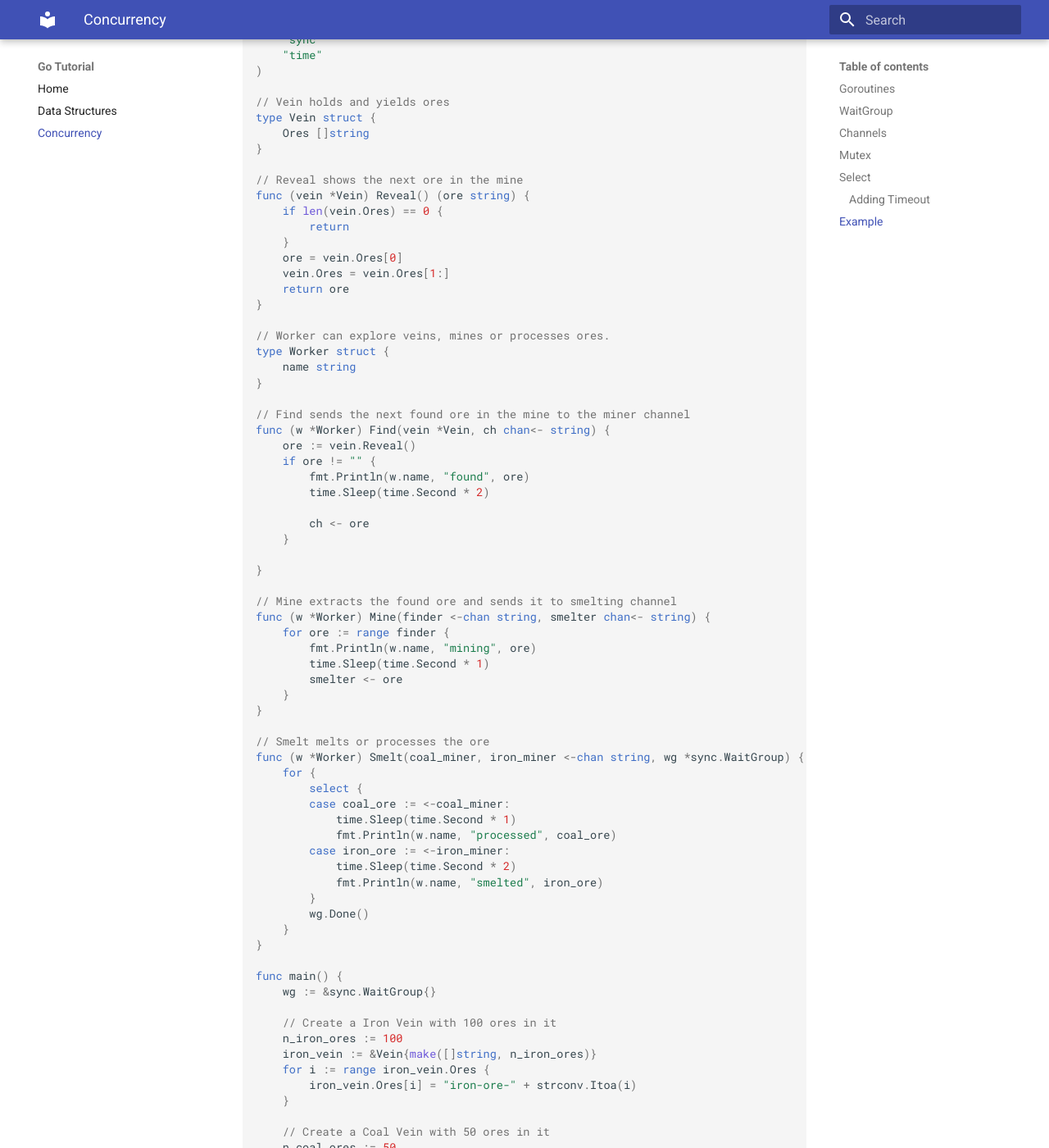
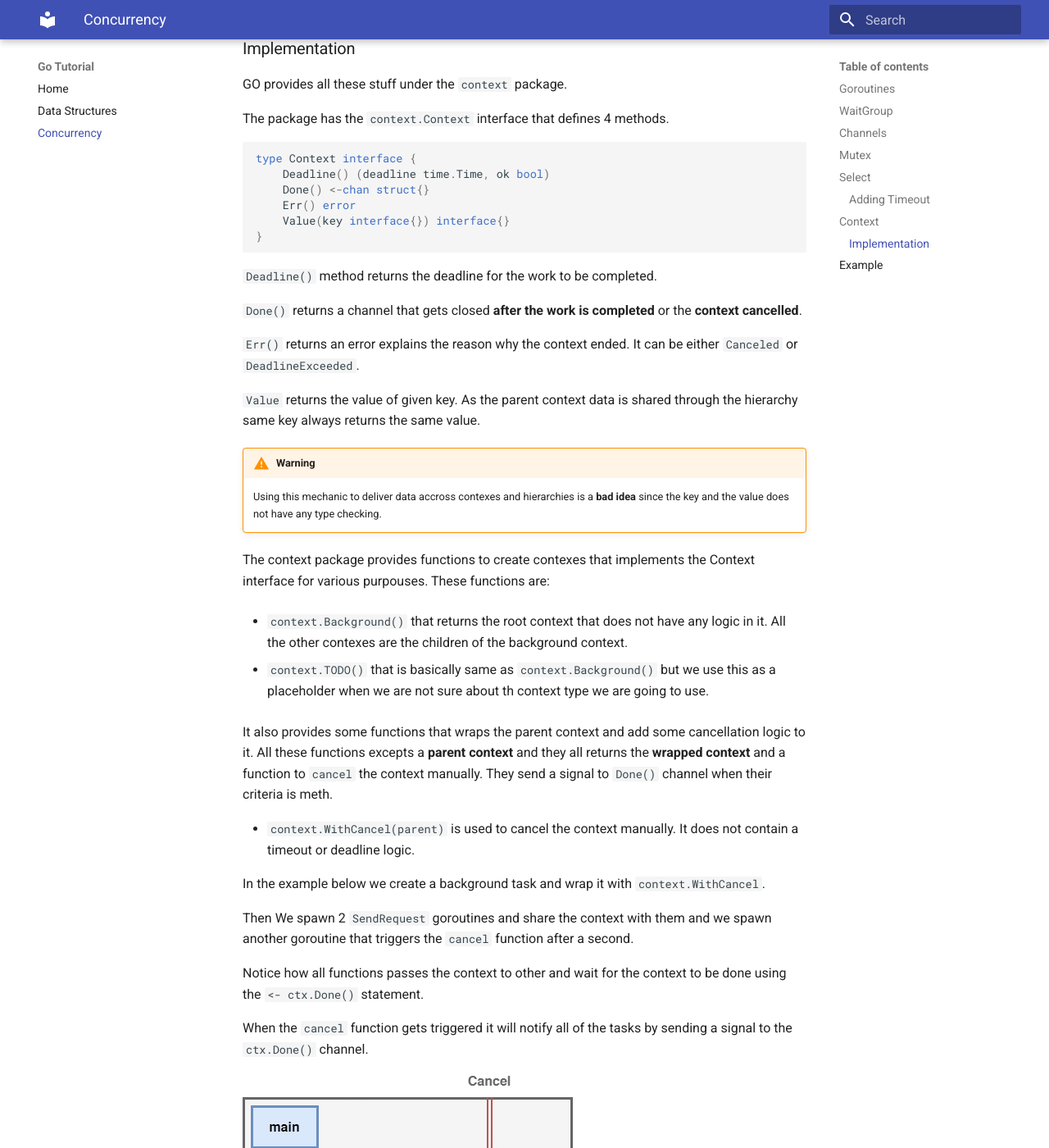
Before and after one commit to mgurdal/go-tutorial, an MkDocs documentation site: the page built from docs/concurrency.md, in a window 1280 px wide and 1400 px high, scrolled down 10392 px. Shown: the whole window at 82% size. Built offline with MkDocs 1.6.1 and Material for MkDocs 9.7.7, drawn with Linux system fonts in a browser that asks for light colours; some of the changed text lies outside the part shown.

Commit message:
Add context

````diff
--- a/docs/concurrency.md
+++ b/docs/concurrency.md
@@ -347,8 +347,168 @@
 	}
 ```
 
-Example
---------
+
+## Context
+
+"We use Context to inform goroutines about cancellations and timeouts."
+
+Contexes deserve atleast the same amout of learning effort as the other concurrency units.
+
+Spawning goroutines all around without caring much about their status can significanly effect the performance without any obvious errors.
+
+When we spawn a goroutine using `go Func()`, it does not give us a reference
+to later cancel it.
+
+We sometimes spawn resource intensive goroutines using another goroutine. When the spawner goroutine finishes other goroutine keeps running in background even it is not necessary. Our resoures  gets wasted.
+
+Uncool..
+
+This is where the contexes comes handy.
+
+- Contexes allows us to propagete cancellation to the goroutines.
+- Contexes can create hierarchies. When the root context gets cancelled all sub contexes also cancels.
+
+Without Context                         |  With Context
+:--------------------------------------:|:-------------------------:
+![nocontext](assets/img/nocontext.gif)  | ![context](assets/img/context.gif)
+
+
+### Implementation
+
+GO provides all these stuff under the `context` package.
+
+The package has the `context.Context` interface that defines 4 methods.
+
+```go
+type Context interface {
+	Deadline() (deadline time.Time, ok bool)
+	Done() <-chan struct{}
+	Err() error
+	Value(key interface{}) interface{}
+}
+```
+
+`Deadline()` method returns the deadline for the work to be completed.
+
+`Done()` returns a channel that gets closed **after the work is completed** or the **context cancelled**.
+
+`Err()` returns an error explains the reason why the context ended. It can be either `Canceled` or `DeadlineExceeded`.
+
+`Value` returns the value of given key. As the parent context data is shared through the hierarchy same key always returns the same value.
+
+!!! warning
+	Using this mechanic to deliver data accross contexes and hierarchies is a **bad idea** since the key and the value does not have any type checking.
+
+The context package provides functions to create contexes that implements the Context interface for various purpouses. These functions are:
+
+
+- `context.Background()` that returns the root context that does not have any logic in it. All the other contexes are the children of the background context.
+
+- `context.TODO()` that is basically same as `context.Background()` but we use this as a placeholder when we are not sure about th context type we are going to use.
+
+It also provides some functions that wraps the parent context and add some cancellation logic to it. All these functions excepts a **parent context** and they all returns the **wrapped context** and a function to `cancel` the context manually. They send a signal to `Done()` channel when their criteria is meth.
+
+
+- `context.WithCancel(parent)` is used to cancel the context manually. It does not contain a timeout or deadline logic.
+
+In the example below we create a background task and wrap it with `context.WithCancel`.
+
+Then We spawn 2 `SendRequest` goroutines and share the context with them
+and we spawn another goroutine that triggers the `cancel` function after a second.
+
+Notice how all functions passes the context to other and wait for the context to be done using the  `<- ctx.Done()` statement.
+
+When the `cancel` function gets triggered it will notify all of the tasks by sending a signal to the ` ctx.Done()` channel.
+
+![cancel](assets/img/cancel.gif)
+
+```go
+// SearchDB finishes normally after 2 seconds
+func SearchDB(ctx context.Context){
+	fmt.Println("Searching Database")
+	select {
+	case <- ctx.Done():
+		fmt.Println("Search Cancelled")
+	case <- time.After(time.Second * 2):
+		fmt.Println("Search Finished")
+	}
+
+}
+// SendRequest finishes normally after 2 seconds
+func SendRequest(ctx context.Context){
+	fmt.Println("Processing Request")
+
+	go SearchDB(ctx)
+	go SearchDB(ctx)
+
+	select {
+	case <- ctx.Done():
+		fmt.Println("Request Cancelled")
+	case <- time.After(time.Second * 2):
+		fmt.Println("Request Finished")
+	}
+}
+
+
+func main() {
+	ctx := context.Background()
+	cancellingCtx, cancel := context.WithCancel(ctx)
+
+	go SendRequest(cancellingCtx)
+	go SendRequest(cancellingCtx)
+
+	// This will manually cancel all request and database searches after 1 second
+	go time.AfterFunc(time.Second, cancel)
+
+	select {
+	case <- cancellingCtx.Done():
+		fmt.Println("Cancelled by Context")
+	case <- time.After(time.Second * 3):
+		fmt.Println("Finished normally")
+	}
+
+	// This will give time to goroutines to print stuff on screen
+	<- time.After(time.Second * 3)
+}
+```
+
+- `context.WithTimeout(parent, duration)` is used to set a certain time limit.
+
+We can also add a new timeout to existing context. For this example; we can add another timeout in `SendRequest` function. So that if the database does not return within 2 seconds we can cancel it.
+
+![timeout](assets/img/timeout.gif)
+
+
+```go
+// SendRequest finishes normally after 5 seconds
+// Cancels database search after waiting for 2 seconds
+func SendRequest(ctx context.Context){
+	fmt.Println("Processing Request")
+
+	// This will cancel all database searches after 2 seconds
+	// We will not use the cancel function since we already set a timeout
+	dbCtx, _ := context.WithTimeout(ctx, time.Second * 2)
+
+	go SearchDB(dbCtx)
+	go SearchDB(dbCtx)
+
+	select {
+	case <- ctx.Done():
+		fmt.Println("Request Cancelled")
+	case <- dbCtx.Done():
+		fmt.Println("Search Timeout -", dbCtx.Err())  // Search Timeout - context deadline exceeded
+	case <- time.After(time.Second * 5):
+		fmt.Println("Request Finished")
+	}
+}
+
+```
+
+-  `context.WithDeadline(parent, time)` is used to when you want context to be cancelled on a specific time.
+
+
+## Example
+
 A group of workers is working in a iron and coal mine deposit, where ores are explored, mined and processed.
 
 In the application below, we can see how workers can work in parallel with the concurrency tools provided by the go language.
````
Also changed, not shown: docs/assets/img/cancel.gif (added), docs/assets/img/context.gif (added), docs/assets/img/nocontext.gif (added), docs/assets/img/timeout.gif (added).
